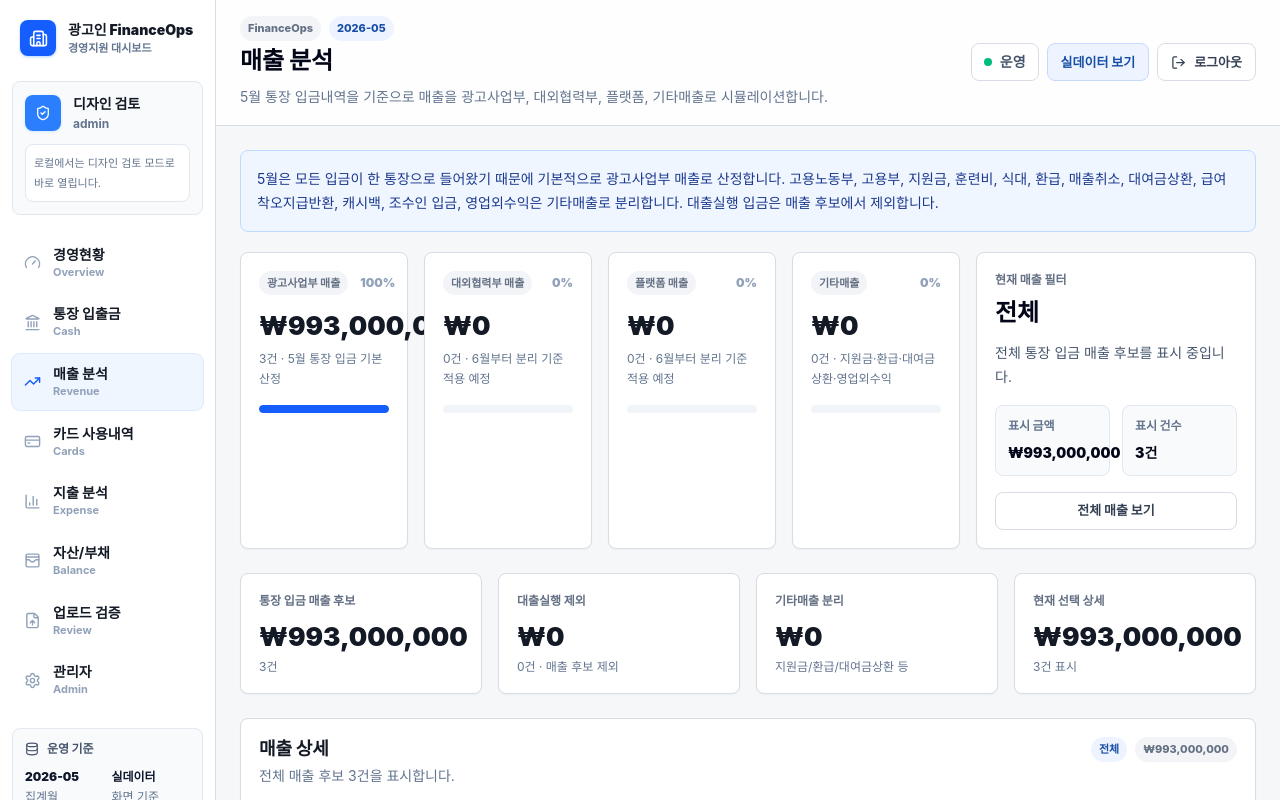
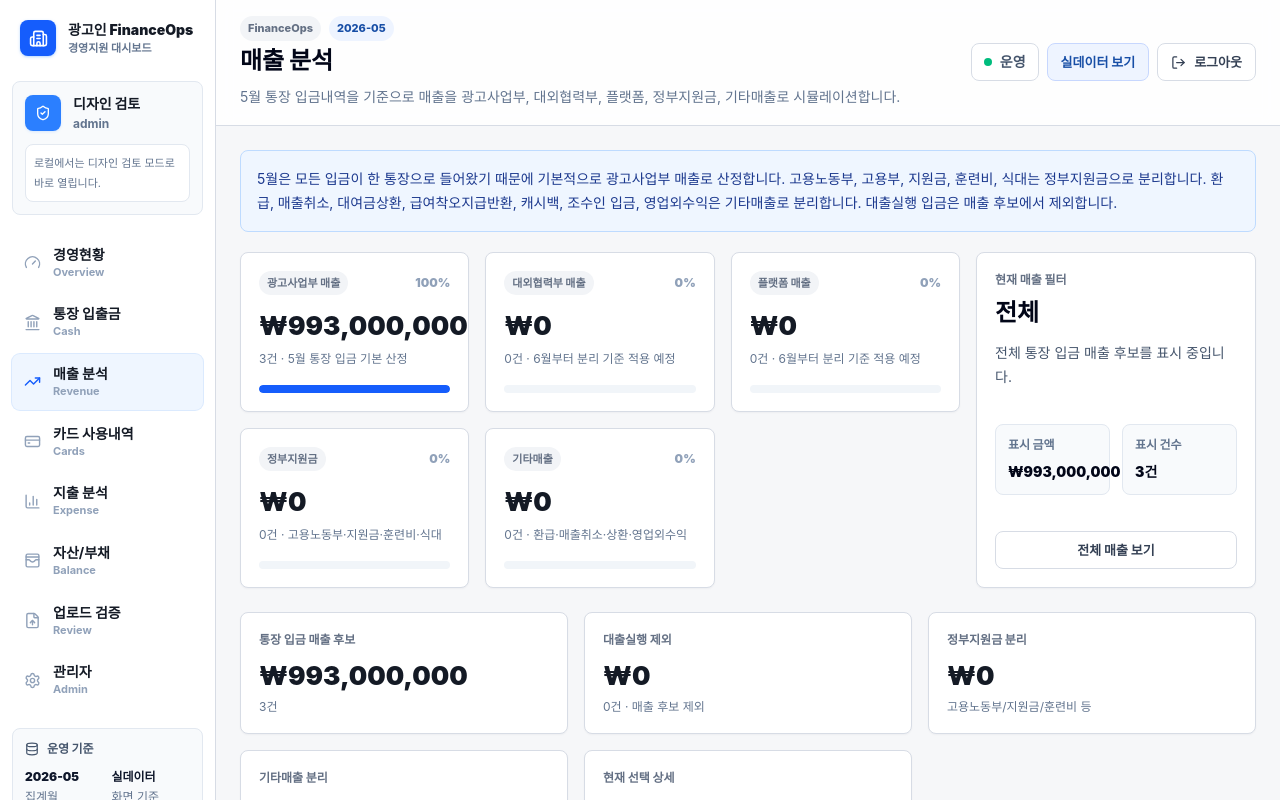
Before and after one commit to artong0906-cloud/finance-ops-dashboard, a Next.js app: page /revenue in a window 1280 px wide. Shown: the top 800 px of the page. Built offline with nearby package versions, Linux system fonts and the light colour scheme; no server answers.

Commit message:
Split government support revenue

```diff
--- a/app/revenue/page.tsx
+++ b/app/revenue/page.tsx
@@ -5,14 +5,16 @@ import { formatKRW } from "@/services/dashboard/calculations";
 import { getDashboardData } from "@/services/dashboard/liveData";
 import type { Transaction } from "@/types/finance";
 
-const revenueCategories = ["광고사업부 매출", "대외협력부 매출", "플랫폼 매출", "기타매출"] as const;
+const revenueCategories = ["광고사업부 매출", "대외협력부 매출", "플랫폼 매출", "정부지원금", "기타매출"] as const;
 const allFilter = "전체";
-const miscKeywords = [
+const governmentSupportKeywords = [
   "고용노동부",
   "고용부",
   "지원금",
   "훈련비",
-  "식대",
+  "식대"
+];
+const miscKeywords = [
   "환급",
   "매출취소",
   "대여금상환",
@@ -62,13 +64,26 @@ function matchedMiscKeyword(row: Transaction) {
   return miscKeywords.find((keyword) => text.includes(normalizeText(keyword)));
 }
 
+function matchedGovernmentSupportKeyword(row: Transaction) {
+  const text = rowText(row);
+  return governmentSupportKeywords.find((keyword) => text.includes(normalizeText(keyword)));
+}
+
 function isLoanExecutionDeposit(row: Transaction) {
   const text = rowText(row);
   return loanExecutionKeywords.some((keyword) => text.includes(normalizeText(keyword)));
 }
 
 function classifyRevenue(row: Transaction): Pick<RevenueRow, "category" | "rule"> {
+  const governmentSupportKeyword = matchedGovernmentSupportKeyword(row);
   const miscKeyword = matchedMiscKeyword(row);
+
+  if (governmentSupportKeyword) {
+    return {
+      category: "정부지원금",
+      rule: `정부지원금 키워드: ${governmentSupportKeyword}`
+    };
+  }
 
   if (miscKeyword) {
     return {
@@ -95,6 +110,7 @@ function resolveFilter(value: string | undefined): RevenueFilter {
   if (text.includes("광고")) return "광고사업부 매출";
   if (text.includes("대외")) return "대외협력부 매출";
   if (text.includes("플랫폼")) return "플랫폼 매출";
+  if (text.includes("정부") || text.includes("지원금")) return "정부지원금";
   if (text.includes("기타")) return "기타매출";
 
   return allFilter;
@@ -112,7 +128,8 @@ function percent(part: number, total: number) {
 
 function ruleCaption(category: RevenueCategory) {
   if (category === "광고사업부 매출") return "5월 통장 입금 기본 산정";
-  if (category === "기타매출") return "지원금·환급·대여금상환·영업외수익";
+  if (category === "정부지원금") return "고용노동부·지원금·훈련비·식대";
+  if (category === "기타매출") return "환급·매출취소·상환·영업외수익";
   return "6월부터 분리 기준 적용 예정";
 }
 
@@ -151,18 +168,19 @@ export default async function RevenuePage({ searchParams }: RevenuePageProps) {
   return (
     <AppShell
       title="매출 분석"
-      description="5월 통장 입금내역을 기준으로 매출을 광고사업부, 대외협력부, 플랫폼, 기타매출로 시뮬레이션합니다."
+      description="5월 통장 입금내역을 기준으로 매출을 광고사업부, 대외협력부, 플랫폼, 정부지원금, 기타매출로 시뮬레이션합니다."
       periodLabel={data.currentMonth || "2026-05"}
       activePath="/revenue"
     >
       <section className="mb-5 rounded-lg border border-blue-200 bg-blue-50 p-4 text-sm leading-6 text-blue-900">
         5월은 모든 입금이 한 통장으로 들어왔기 때문에 기본적으로 광고사업부 매출로 산정합니다.
-        고용노동부, 고용부, 지원금, 훈련비, 식대, 환급, 매출취소, 대여금상환, 급여착오지급반환, 캐시백, 조수인 입금, 영업외수익은 기타매출로 분리합니다.
+        고용노동부, 고용부, 지원금, 훈련비, 식대는 정부지원금으로 분리합니다.
+        환급, 매출취소, 대여금상환, 급여착오지급반환, 캐시백, 조수인 입금, 영업외수익은 기타매출로 분리합니다.
         대출실행 입금은 매출 후보에서 제외합니다.
       </section>
 
       <section className="mb-6 grid grid-cols-[minmax(0,1fr)_280px] gap-4 max-xl:grid-cols-1">
-        <div className="grid grid-cols-4 gap-4 max-xl:grid-cols-2 max-md:grid-cols-1">
+        <div className="grid grid-cols-5 gap-4 max-2xl:grid-cols-3 max-xl:grid-cols-2 max-md:grid-cols-1">
           {summaries.map((summary) => {
             const selected = activeFilter === summary.category;
 
@@ -218,7 +236,7 @@ export default async function RevenuePage({ searchParams }: RevenuePageProps) {
         </aside>
       </section>
 
-      <section className="mb-6 grid grid-cols-4 gap-4 max-xl:grid-cols-2 max-md:grid-cols-1">
+      <section className="mb-6 grid grid-cols-5 gap-4 max-2xl:grid-cols-3 max-xl:grid-cols-2 max-md:grid-cols-1">
         <div className="card">
           <div className="eyebrow">통장 입금 매출 후보</div>
           <div className="metric-value mt-3">{formatKRW(totalRevenue)}</div>
@@ -230,9 +248,14 @@ export default async function RevenuePage({ searchParams }: RevenuePageProps) {
           <div className="mt-2 text-xs text-slate-500">{excludedLoanRows.length.toLocaleString("ko-KR")}건 · 매출 후보 제외</div>
         </div>
         <div className="card">
+          <div className="eyebrow">정부지원금 분리</div>
+          <div className="metric-value mt-3">{formatKRW(summaries.find((item) => item.category === "정부지원금")?.amount || 0)}</div>
+          <div className="mt-2 text-xs text-slate-500">고용노동부/지원금/훈련비 등</div>
+        </div>
+        <div className="card">
           <div className="eyebrow">기타매출 분리</div>
           <div className="metric-value mt-3">{formatKRW(summaries.find((item) => item.category === "기타매출")?.amount || 0)}</div>
-          <div className="mt-2 text-xs text-slate-500">지원금/환급/대여금상환 등</div>
+          <div className="mt-2 text-xs text-slate-500">환급/대여금상환/캐시백 등</div>
         </div>
         <div className="card">
           <div className="eyebrow">현재 선택 상세</div>
@@ -272,7 +295,7 @@ export default async function RevenuePage({ searchParams }: RevenuePageProps) {
               {filteredRows.map(({ row, category, rule }) => (
                 <tr key={row.id}>
                   <td>{row.date}</td>
-                  <td><span className={category === "기타매출" ? "badge badge-warning" : "badge"}>{category}</span></td>
+                  <td><span className={category === "기타매출" ? "badge badge-warning" : category === "정부지원금" ? "badge badge-good" : "badge"}>{category}</span></td>
                   <td>{row.accountName || row.accountId || row.source}</td>
                   <td>{row.vendor}</td>
                   <td>{row.description}</td>
```
